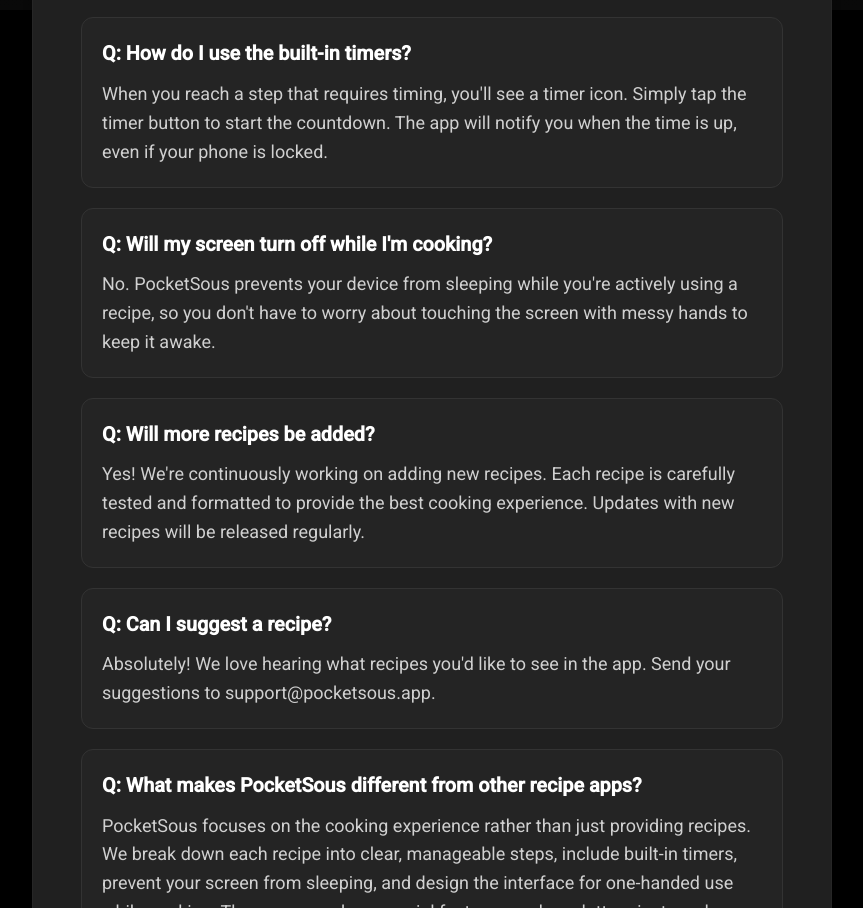
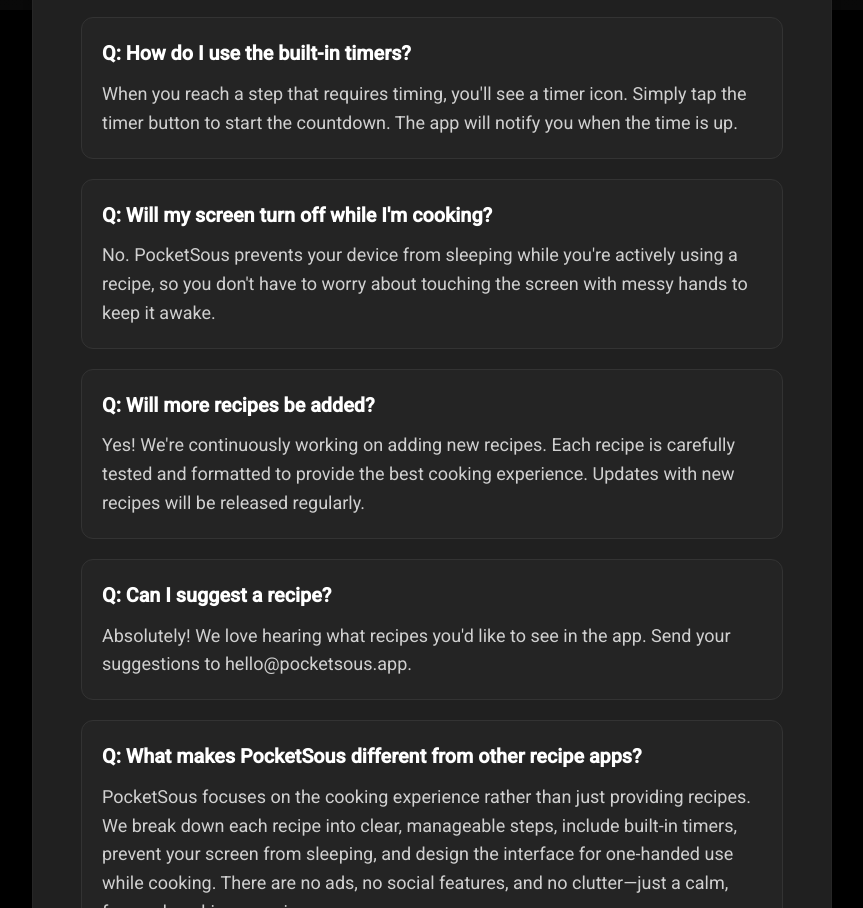
Before and after one commit to gzambran/PocketSousLanding, a plain HTML site: page support.html in a window 1280 px wide. Shown: the part 790-1698 px from the top of the page, without its empty margins (208-1071 px from the left). Drawn offline with Linux system fonts and the light colour scheme.

Commit message:
Updated support page

```diff
--- a/support.html
+++ b/support.html
@@ -204,7 +204,7 @@
             <div class="support-section">
                 <h2>Contact</h2>
                 <p>If you're running into issues or have feedback, email us at:</p>
-                <a href="mailto:support@pocketsous.app" class="contact-email">support@pocketsous.app</a>
+                <a href="mailto:hello@pocketsous.app" class="contact-email">support@pocketsous.app</a>
             </div>
 
             <div class="support-section">
@@ -221,7 +221,7 @@
                     <div class="faq-item">
                         <div class="faq-question">Q: How do I use the built-in timers?</div>
                         <div class="faq-answer">
-                            When you reach a step that requires timing, you'll see a timer icon. Simply tap the timer button to start the countdown. The app will notify you when the time is up, even if your phone is locked.
+                            When you reach a step that requires timing, you'll see a timer icon. Simply tap the timer button to start the countdown. The app will notify you when the time is up.
                         </div>
                     </div>
 
@@ -242,7 +242,7 @@
                     <div class="faq-item">
                         <div class="faq-question">Q: Can I suggest a recipe?</div>
                         <div class="faq-answer">
-                            Absolutely! We love hearing what recipes you'd like to see in the app. Send your suggestions to support@pocketsous.app.
+                            Absolutely! We love hearing what recipes you'd like to see in the app. Send your suggestions to hello@pocketsous.app.
                         </div>
                     </div>
 
```
